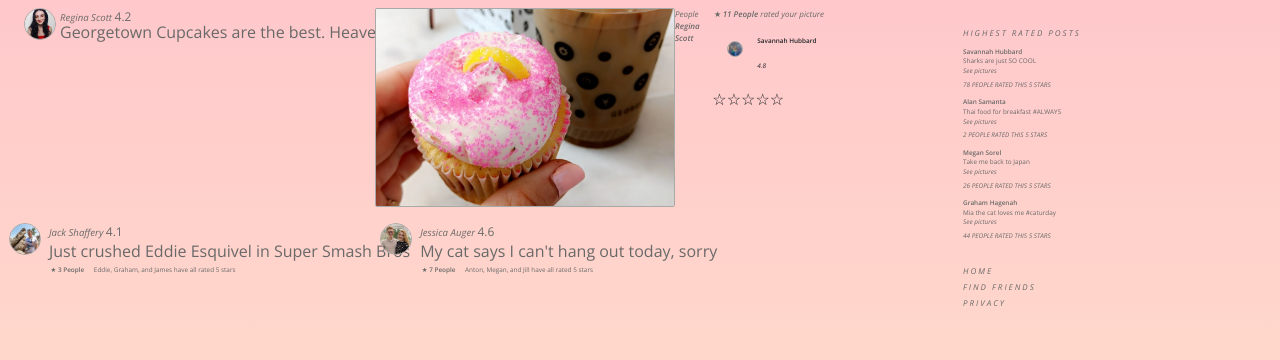
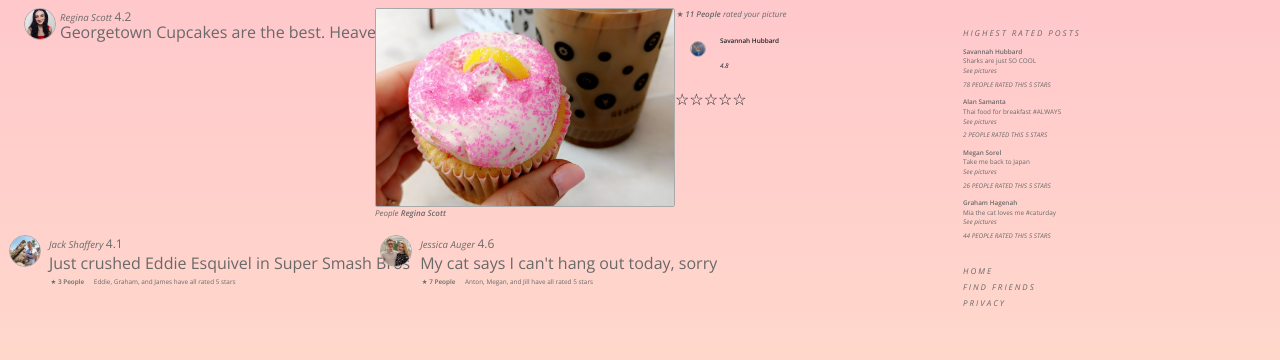
Before and after one commit to reginapizza/nosediveUI, a website built with webpack: page index.html in a window 1280 px wide. Shown: the part 196-556 px from the top of the page. Built offline with nearby package versions, Linux system fonts and the light colour scheme; files whose address does not match are found by name.

Commit message:
Fixed picture post info positioning

```diff
--- a/index.html
+++ b/index.html
@@ -64,8 +64,10 @@
         <div class="row">
           <!--post image-->
           <div class="d-flex">
-            <img src="./public/cupcake.jpg" alt="cookie and coffee" class="pic-upload">
-            <p class="medium-text"><span class="italic">People</span> <span class="bold">Regina Scott</span></p>
+            <div class="d-flex flex-column">
+              <img src="./public/cupcake.jpg" alt="cookie and coffee" class="pic-upload">
+              <div class="medium-text"><span class="italic">People</span> <span class="bold">Regina Scott</span></div>
+            </div>
             <!--post ratings-->
             <div class="col-4">
               <div class="row">
```
